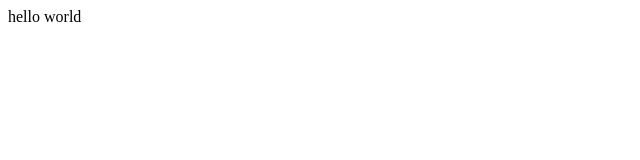
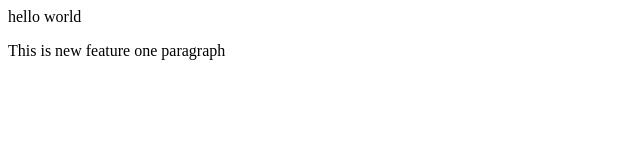
Before and after one commit to ppp124/localrepo, a plain HTML site: page index.html in a window 1280 px wide. Shown: the whole page, without its empty margins (0-640 px from the left). Drawn offline with Linux system fonts and the light colour scheme.

Commit message:
Add feature_1 file

```diff
--- a/index.html
+++ b/index.html
@@ -1 +1,2 @@
 <p> hello world </p>
+<p> This is new feature one paragraph</p>
```
